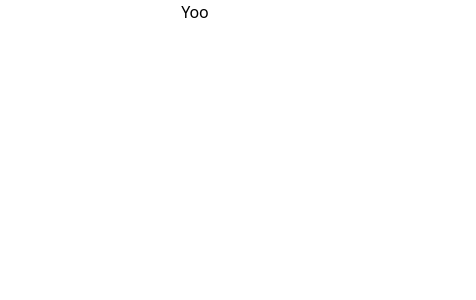
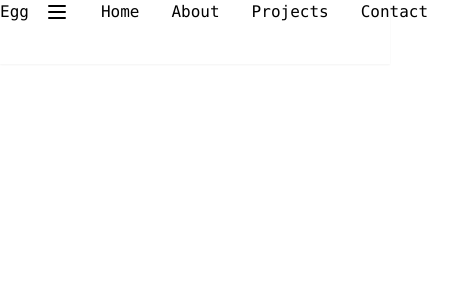
Before and after one commit to DustinPiddy/DustinP-ReactPortfolio, a React (Create React App) app in the folder my-project/: page / in a window 390 px wide. Shown: the top 300 px of the page, 476 px wide, since content can reach past the window. Built offline with nearby package versions, Linux system fonts and the light colour scheme.

Commit message:
Starting the css of the home page

```diff
--- a/my-project/src/App.js
+++ b/my-project/src/App.js
@@ -3,9 +3,9 @@ import Navbar from './components/Navbar';
 
 function App() {
   return (
-    <div className="App">
+    <>
       <Navbar />
-    </div>
+    </>
   );
 }
 
--- a/my-project/src/components/Navbar.js
+++ b/my-project/src/components/Navbar.js
@@ -1,11 +1,46 @@
-import React from 'react'
+import React from "react";
+import { Link } from "react-router-dom";
 
 const Navbar = () => {
-    return (
-        <div>
-            <h1>Yoo</h1>
-        </div>
-    )
-}
+  return (
+    <nav
+      className="flex justify-between iteem-center h-16 bg-white text-blacklist
+    relative shadow-sm font-mono"
+      role="navigation"
+    >
+      <Link to="/">Egg</Link>
+      <div className="px-4 cursor-pointer md:hidden">
+        <svg
+          className="w-6 h-6"
+          fill="none"
+          stroke="currentColor"
+          viewBox="0 0 24 24"
+          xmlns="http://www.w3.org/2000/svg"
+        >
+          <path
+            strokeLinecap="round"
+            strokeLinejoin="round"
+            strokeWidth={2}
+            d="M4 6h16M4 12h16M4 18h16"
+          />
+        </svg>
+      </div>
+      <div className="pr-8 md:block">
+        <Link className="p-4" to="/">
+          Home
+        </Link>
+        <Link className="p-4" to="/about">
+          About
+        </Link>
+        <Link className="p-4" to="/projects">
+          Projects
+        </Link>
+        <Link className="p-4" to="/contact">
+          Contact
+        </Link>
+      </div>
+    </nav>
+  );
+};
 
-export default Navbar
+export default Navbar;
--- a/my-project/src/index.js
+++ b/my-project/src/index.js
@@ -3,10 +3,13 @@ import ReactDOM from 'react-dom';
 import './index.css';
 import App from './App';
 import reportWebVitals from './reportWebVitals';
+import {BrowserRouter} from 'react-router-dom';
 
 ReactDOM.render(
   <React.StrictMode>
-    <App />
+    <BrowserRouter>
+      <App />
+    </BrowserRouter>
   </React.StrictMode>,
   document.getElementById('root')
 );
```
